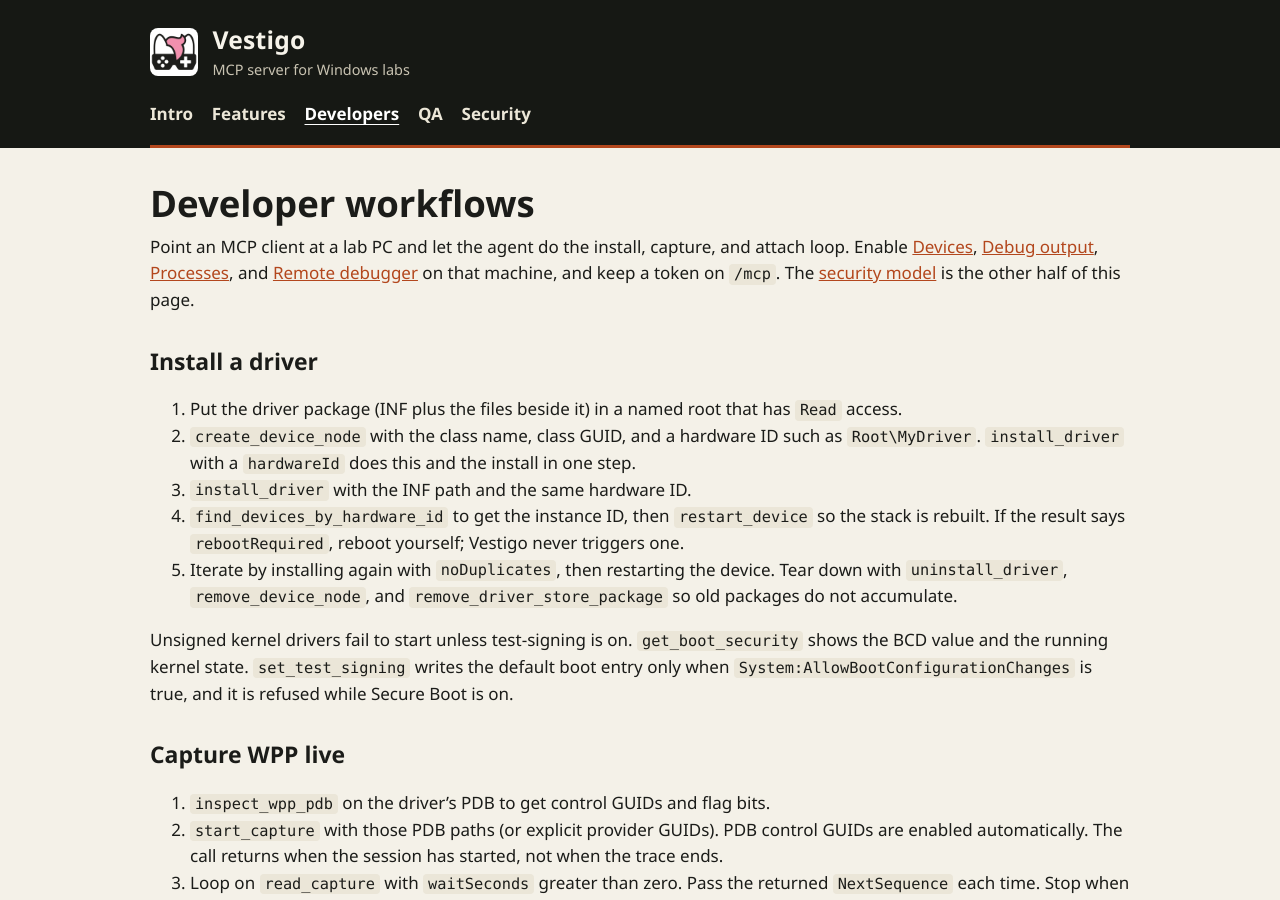
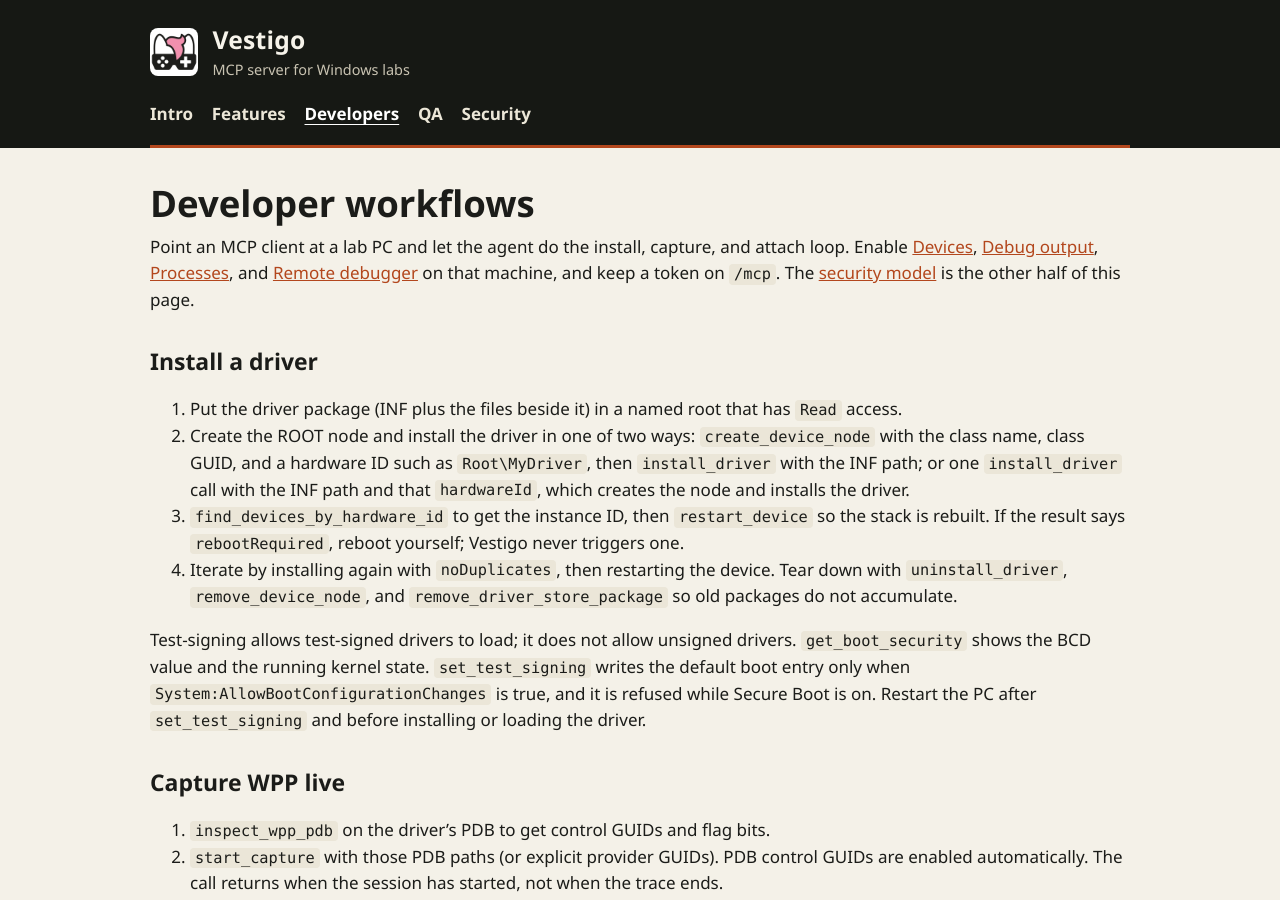
Before and after one commit to nefarius/Vestigo, a Jekyll site: the page built from site/developers.md, in a window 1280 px wide and 900 px high. Built offline with Jekyll 4.4.1, drawn with Linux system fonts in a browser that asks for light colours.

Commit message:
docs(site): clarify driver install, fetch jobs, and /files auth
Co-authored-by: Cursor <cursoragent@cursor.com>

```diff
--- a/site/developers.md
+++ b/site/developers.md
@@ -10,12 +10,11 @@ Point an MCP client at a lab PC and let the agent do the install, capture, and a
 ## Install a driver
 
 1. Put the driver package (INF plus the files beside it) in a named root that has `Read` access.
-2. `create_device_node` with the class name, class GUID, and a hardware ID such as `Root\MyDriver`. `install_driver` with a `hardwareId` does this and the install in one step.
-3. `install_driver` with the INF path and the same hardware ID.
-4. `find_devices_by_hardware_id` to get the instance ID, then `restart_device` so the stack is rebuilt. If the result says `rebootRequired`, reboot yourself; Vestigo never triggers one.
-5. Iterate by installing again with `noDuplicates`, then restarting the device. Tear down with `uninstall_driver`, `remove_device_node`, and `remove_driver_store_package` so old packages do not accumulate.
+2. Create the ROOT node and install the driver in one of two ways: `create_device_node` with the class name, class GUID, and a hardware ID such as `Root\MyDriver`, then `install_driver` with the INF path; or one `install_driver` call with the INF path and that `hardwareId`, which creates the node and installs the driver.
+3. `find_devices_by_hardware_id` to get the instance ID, then `restart_device` so the stack is rebuilt. If the result says `rebootRequired`, reboot yourself; Vestigo never triggers one.
+4. Iterate by installing again with `noDuplicates`, then restarting the device. Tear down with `uninstall_driver`, `remove_device_node`, and `remove_driver_store_package` so old packages do not accumulate.
 
-Unsigned kernel drivers fail to start unless test-signing is on. `get_boot_security` shows the BCD value and the running kernel state. `set_test_signing` writes the default boot entry only when `System:AllowBootConfigurationChanges` is true, and it is refused while Secure Boot is on.
+Test-signing allows test-signed drivers to load; it does not allow unsigned drivers. `get_boot_security` shows the BCD value and the running kernel state. `set_test_signing` writes the default boot entry only when `System:AllowBootConfigurationChanges` is true, and it is refused while Secure Boot is on. Restart the PC after `set_test_signing` and before installing or loading the driver.
 
 ## Capture WPP live
 
```
Also changed, not shown: site/qa.md (+1 -1 lines), site/security.md (+1 -1 lines).
